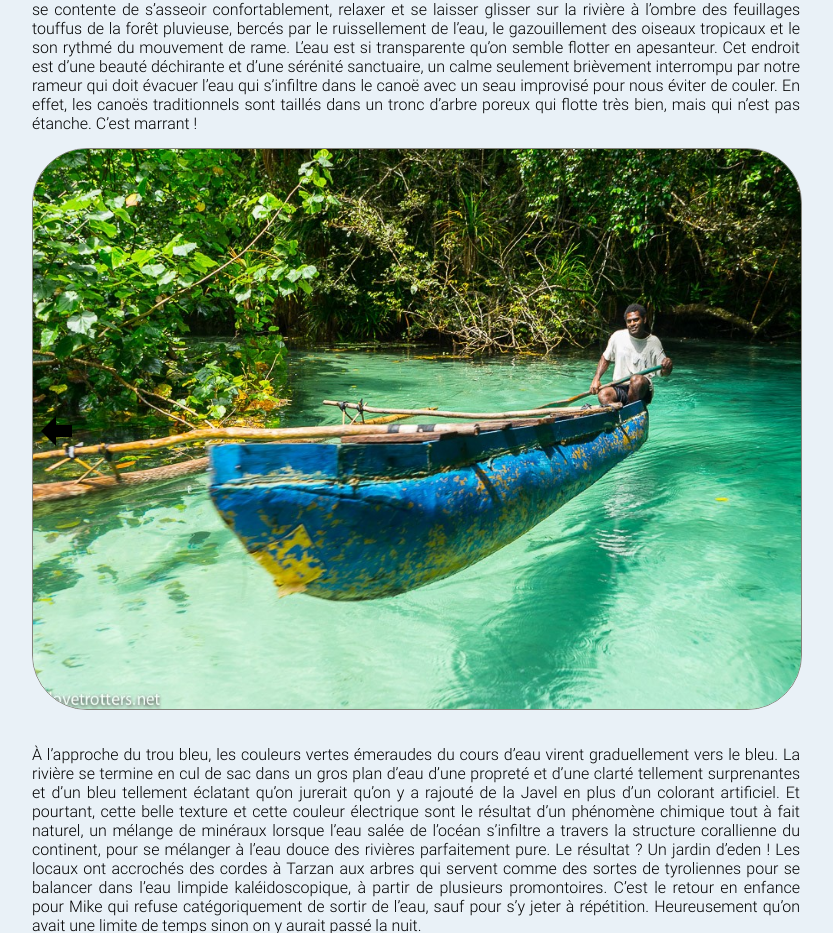
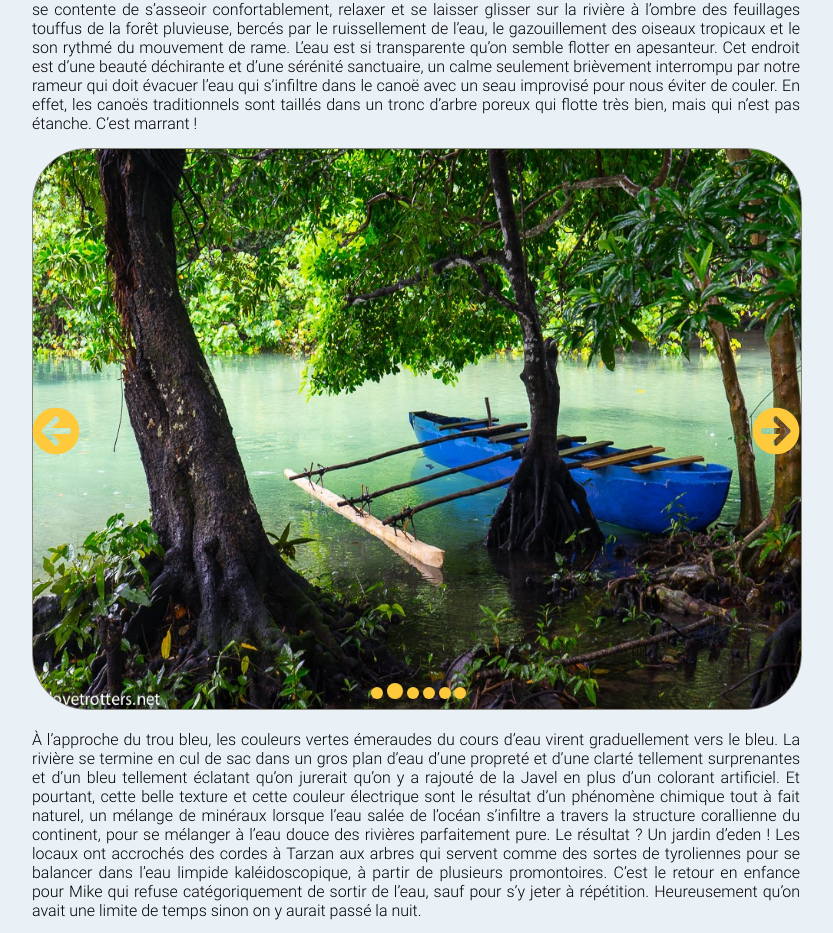
Before and after one commit to john32313/globle_trotters, a website built with Parcel: page src/myArticle.html in a window 1280 px wide. Shown: the part 1101-2034 px from the top of the page, without its empty margins (224-1057 px from the left). Built offline with nearby package versions, Linux system fonts and the light colour scheme.

Commit message:
carousel + pagination ok

```diff
--- a/src/caroussel.js
+++ b/src/caroussel.js
@@ -3,25 +3,34 @@
   const arrImgOfCaroussel = ['../Image/caroussel/img1.jpg', '../Image/caroussel/img2.jpg', '../Image/caroussel/img3.jpg', '../Image/caroussel/img4.jpg', '../Image/caroussel/img5.jpg', '../Image/caroussel/img6.jpg'];
 
   let index = 0;
-  imageAppend(caroussel,(setImg(arrImgOfCaroussel[index])));
+  imageAppend(caroussel, (setImg(arrImgOfCaroussel[index])));
+  pagination(index, arrImgOfCaroussel, caroussel)
+
+  const paginationEl = document.querySelector('.pagination');
 
   const right = document.querySelector(".caroussel_right");
   const left = document.querySelector(".caroussel_left");
   let timer = setInterval(()=>{
     index = changeImage('right', index, arrImgOfCaroussel, caroussel);
-  },1500);
+  },3000);
   left.addEventListener('click',e=>{
     clearInterval(timer);
     e.preventDefault();
-    console.log('left');
     index = changeImage('left', index, arrImgOfCaroussel, caroussel);
   });
   right.addEventListener('click', e => {
     clearInterval(timer);
     e.preventDefault();
-    console.log('right');
     index = changeImage('right', index, arrImgOfCaroussel, caroussel);
   });
+  for (let i = 0; i < arrImgOfCaroussel.length; i++) {
+    paginationEl.children[i].addEventListener('click', e => {
+      clearInterval(timer);
+      e.preventDefault();
+      changeImage('number', i, arrImgOfCaroussel, caroussel)
+      console.log(i)
+    });
+  };
 })()
 
 /**
@@ -50,12 +59,18 @@ function changeImage(direction, index, arrImg, contain) {
     case 'left':
       index===0 ? index = arrImg.length-1 : index--;
       imageAppend(contain, setImg(arrImg[index]));
+      pagination(index);
       return index;
       break;
     case 'right':
       index === arrImg.length - 1 ? index = 0 : index++;
       imageAppend(contain, setImg(arrImg[index]));
+      pagination(index);
       return index;
+      break;
+    case 'number':
+      imageAppend(contain, setImg(arrImg[index]));
+      pagination(index);
       break;
     default:
       console.error('wrong parameters direction');
@@ -67,8 +82,17 @@ function changeImage(direction, index, arrImg, contain) {
  * @param {Object} img img to append in carousel
  */
 function imageAppend(contain, img) {
-
-  console.log(typeof contain)
   contain.removeChild(contain.lastChild);
   contain.appendChild(img);
 }
+/**
+ * @param {number} index index of pag button to on
+ */
+function pagination(index) {
+  const pagination = document.querySelector('.pagination');
+  for(let i=0; i<6; i++) {
+    if (pagination.children[i].classList.contains('pag_on')) pagination.children[i].classList.remove('pag_on');
+
+  }
+  pagination.children[index].classList.add('pag_on')
+}
--- a/src/myArticle.css
+++ b/src/myArticle.css
@@ -96,11 +96,9 @@ a {
     padding: 1rem 1rem;
     text-align: center;
 }
-
+/*CAROUSEL*/
 .caroussel {
     position : relative;
-    display : flex;
-    flex-direction: row;
     width: 100%;
     height: 45%;
     margin-bottom : 2%;
@@ -113,26 +111,48 @@ a {
     width : 100%;
 }
 
-.caroussel div[class^="caroussel_"] {
-    height : 48px;
-    width : 48px;
+.caroussel i{
+    font-size : 48px;
     border : 0;
     padding : 0;
-    background : url('../Image/caroussel/arrow-left.png') no-repeat center;
+    color : #FFC93C;
     position : absolute;
     top : calc(50% - 24px);
 }
 
-.caroussel div[class="caroussel_right"] {
-    background-image : url('../Image/caroussel/arrow-right.png');
+.caroussel .caroussel_right {
     right : 0%;
 }
 
-.caroussel div[class^="caroussel_"]:hover {
+.caroussel i:hover {
     transform: scale(1.2);
     cursor: pointer;
 }
 
+.pagination {
+    position: absolute;
+    bottom : 2%;
+    left : calc(50% - 45px);
+}
+.pagination .pag_off {
+    width : 12px;
+    height : 12px;
+    border-radius : 50%;
+    background-color : #FFC93C;
+    display: inline-block;
+    cursor: pointer;
+}
+
+.pagination .pag_off:hover {
+    transform: scale(1.5);
+}
+
+.pagination .pag_on {
+    width : 16px;
+    height : 16px;
+}
+
+/*FORM+COMMENT*/
 .section_formcomm {
     display: flex;
     flex-direction: column;
--- a/src/myArticle.html
+++ b/src/myArticle.html
@@ -66,8 +66,17 @@
             seau improvisé pour nous éviter de couler. En effet, les canoës traditionnels sont taillés dans un tronc
             d’arbre poreux qui flotte très bien, mais qui n’est pas étanche. C’est marrant !
             <div class="caroussel">
-                <div  class="caroussel_left"></div>
-                <div class="caroussel_right"></div>
+                <i class="fas fa-arrow-circle-left caroussel_left"></i>
+                <i class="fas fa-arrow-circle-right caroussel_right"></i>
+
+                <div class="pagination">
+                    <div class="pag_off"></div>
+                    <div class="pag_off"></div>
+                    <div class="pag_off"></div>
+                    <div class="pag_off"></div>
+                    <div class="pag_off"></div>
+                    <div class="pag_off"></div>
+                </div>
             </div>
 
             À l’approche du trou bleu, les couleurs vertes émeraudes du cours d’eau virent graduellement vers le bleu.
```
